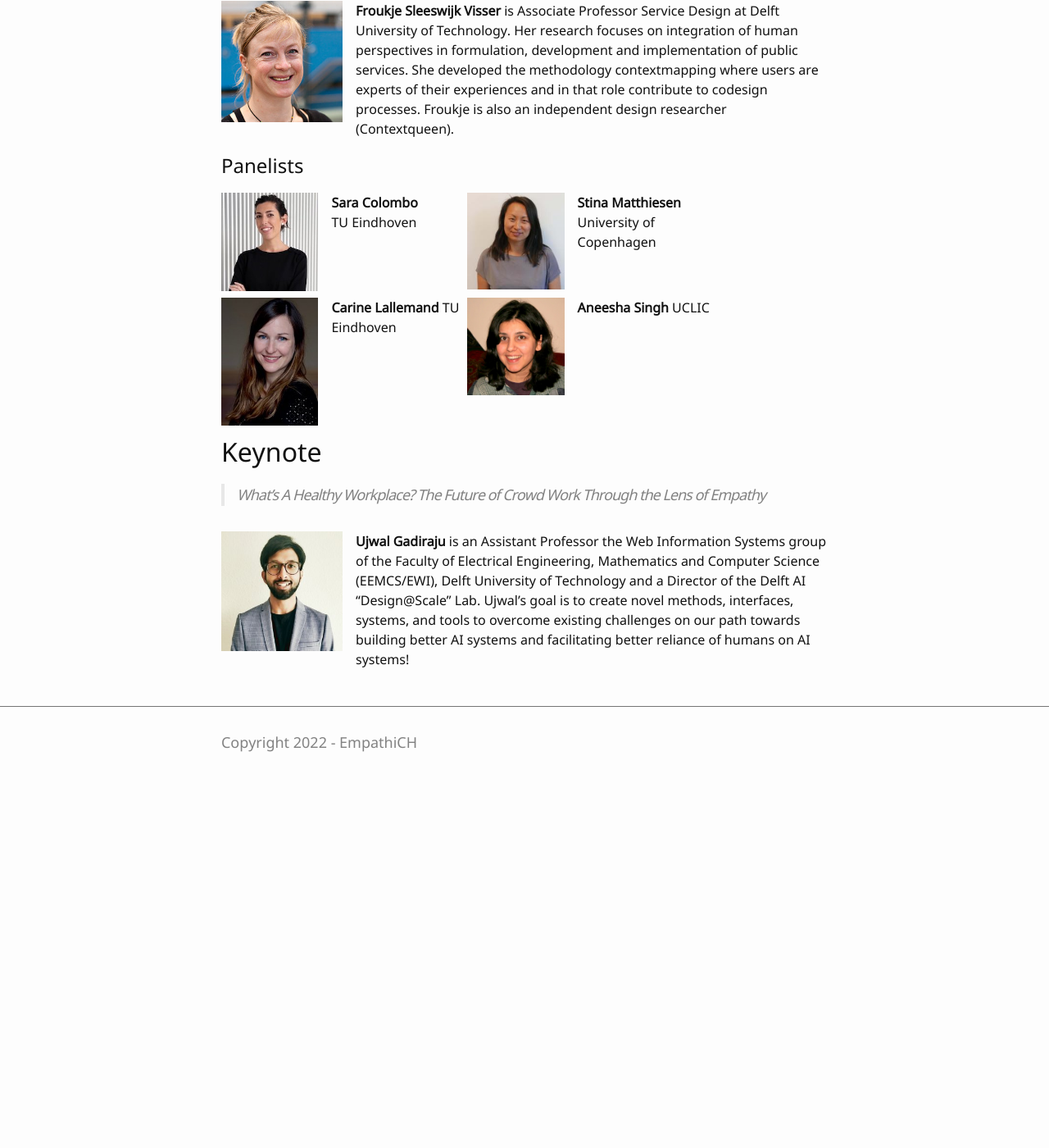
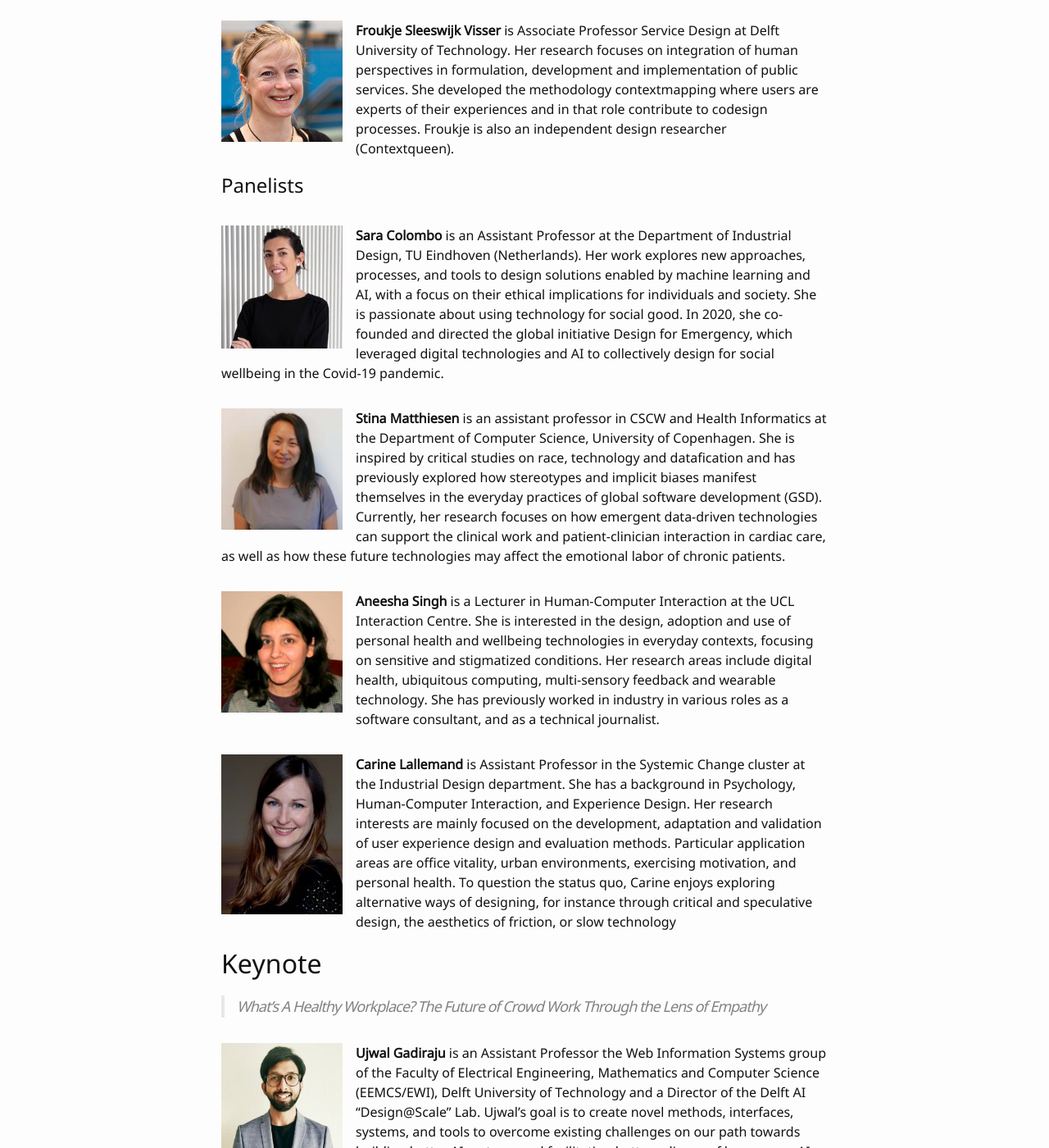
Before and after one commit to empathiCH/empathiCH.github.io, a Jekyll site: the page built from 3-program.md, in a window 1280 px wide and 1400 px high, scrolled down 990 px. Shown: the whole window at 82% size. Built offline with Jekyll 4.4.1, drawn with Linux system fonts in a browser that asks for light colours; before the commit the page ends 1954 px from its top, so only the background shows below that; some of the changed text lies outside the part shown.

Commit message:
added panel bio and two slides

```diff
--- a/3-program.md
+++ b/3-program.md
@@ -18,9 +18,9 @@ If you are a participant, you should have received the Zoom link via email. If n
 | 2:15 PM  | **Interactive Activity:** -                                                                                         |
 | 3:00 PM  | **Paper Presentation** participants present their papers, followed by a moderated discussion session.                                                                                                    |
 | 4:00 PM  | *Short Break*                                                                                         |
-| 4:30 PM  | **Keynote** presentation by an invited expert with Q\A and discussions                                                                                                       |
+| 4:30 PM  | **Keynote**  "What’s A Healthy Workplace? The Future of Crowd Work Through the Lens of Empathy" by Ujwal Gadiraju                                                                                                  |
 |:------------|-----------------------------------------------------------------------------------------------------------------------------------------------------------------------|
-|5:30 PM | Food break and social gathering|
+|5:30 PM | Food break|
 |:------------|-----------------------------------------------------------------------------------------------------------------------------------------------------------------------|
 | 7:00 PM | **Interactive Activity:** -                                                                                                |
 | 7:45 PM | **Panel** "The role of technology in empowering or hindering empathy in design processes"                                                                                                   |
@@ -41,13 +41,14 @@ If you are a participant, you should have received the Zoom link via email. If n
 
 ## Panelists
 
-{% include panelist.html img="sara.jpg" txt="<strong>Sara Colombo</strong> <br>TU Eindhoven" %}
+{% include organizer.html img="sara.jpg" txt="<strong>Sara Colombo</strong> is an Assistant Professor at the Department of Industrial Design, TU Eindhoven (Netherlands). Her work explores new approaches, processes, and tools to design solutions enabled by machine learning and AI, with a focus on their ethical implications for individuals and society. She is passionate about using technology for social good. In 2020, she co-founded and directed the global initiative Design for Emergency, which leveraged digital technologies and AI to collectively design for social wellbeing in the Covid-19 pandemic." %}
 
-{% include panelist.html img="stina.jpg" txt="<strong>Stina Matthiesen</strong> University of Copenhagen" %}
+{% include organizer.html img="stina.jpg" txt="<strong>Stina Matthiesen</strong> is an assistant professor in CSCW and Health Informatics at the Department of Computer Science, University of Copenhagen. She is inspired by critical studies on race, technology and datafication and has previously explored how stereotypes and implicit biases manifest themselves in the everyday practices of global software development (GSD). Currently, her research focuses on how emergent data-driven technologies can support the clinical work and patient-clinician interaction in cardiac care, as well as how these future technologies may affect the emotional labor of chronic patients." %}
 
-{% include panelist.html img="carine.jpg" txt="<strong>Carine Lallemand</strong> TU Eindhoven" %}
+{% include organizer.html img="aneesha.jpg" txt="<strong>Aneesha Singh</strong> is a Lecturer in Human-Computer Interaction at the UCL Interaction Centre. She is interested in the design, adoption and use of personal health and wellbeing technologies in everyday contexts, focusing on sensitive and stigmatized conditions. Her research areas include digital health, ubiquitous computing, multi-sensory feedback and wearable technology. She has previously worked in industry in various roles as a software consultant, and as a technical journalist." %}
 
-{% include panelist.html img="aneesha.jpg" txt="<strong>Aneesha Singh</strong> UCLIC" %}
+{% include organizer.html img="carine.jpg" txt="<strong>Carine Lallemand</strong> is Assistant Professor in the Systemic Change cluster at the Industrial Design department. She has a background in Psychology, Human-Computer Interaction, and Experience Design. Her research interests are mainly focused on the development, adaptation and validation of user experience design and evaluation methods. Particular application areas are office vitality, urban environments, exercising motivation, and personal health. To question the status quo, Carine enjoys exploring alternative ways of designing, for instance through critical and speculative design, the aesthetics of friction, or slow technology" %}
+
 
 
 <!--
```
Also changed, not shown: 4-materials.md (+2 -2 lines), 3 other files.
